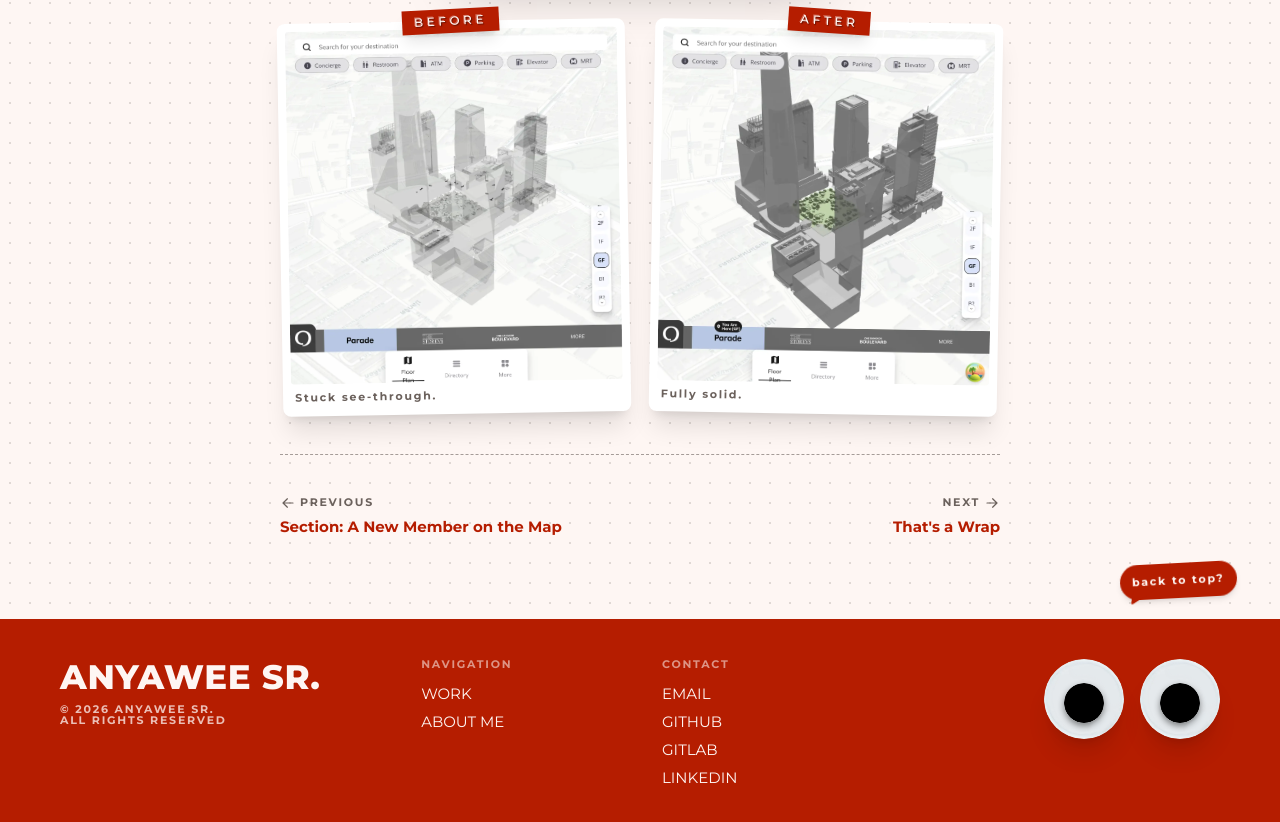
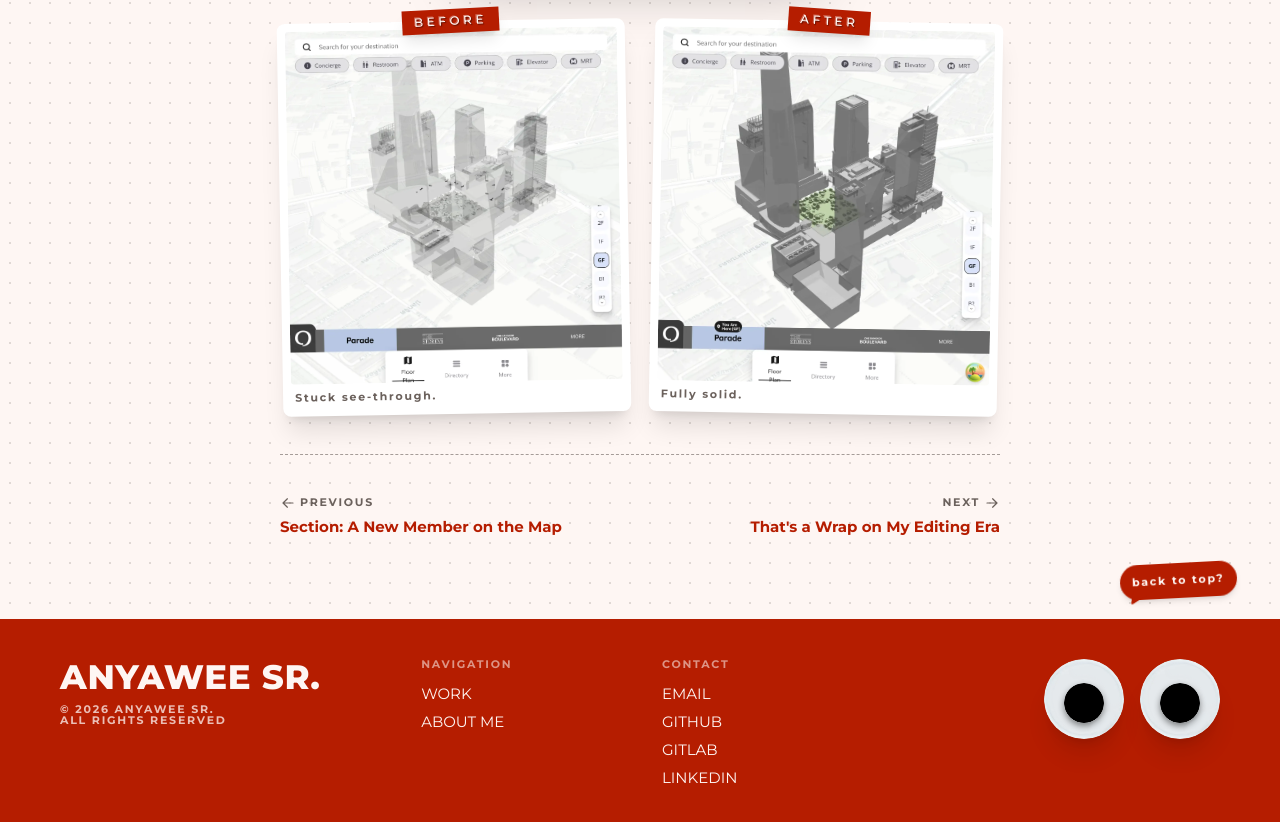
Before and after one commit to anyawee-sr/portfolio-2026, a Next.js app: page /work/buildings-refuse-to-come-back in a window 1280 px wide. Shown: the part 4375-5197 px from the top of the page. Built offline with nearby package versions, Linux system fonts and the light colour scheme; a web font is replaced by a local one.

Commit message:
feat(work): lengthen thats-a-wrap title to match card height

```diff
--- a/src/data/caseStudies.ts
+++ b/src/data/caseStudies.ts
@@ -43,7 +43,7 @@ export const caseStudies = [
   {
     slug: "thats-a-wrap",
     type: "editor",
-    title: "That's a Wrap",
+    title: "That's a Wrap on My Editing Era",
     subTitle:
       "Three years of YouTube vlogs. I\u00A0lived the dream, then went to explore code.",
     imageId: "case-04",
```
